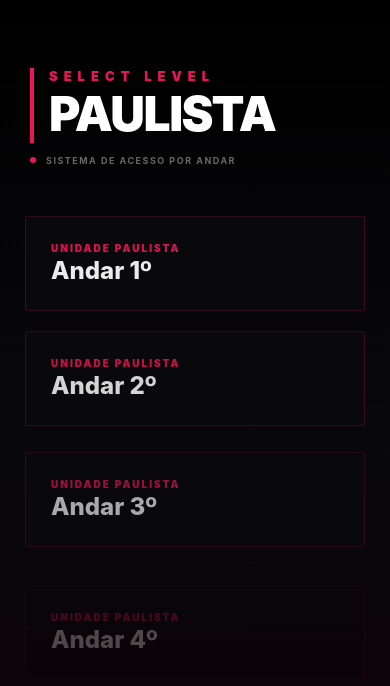
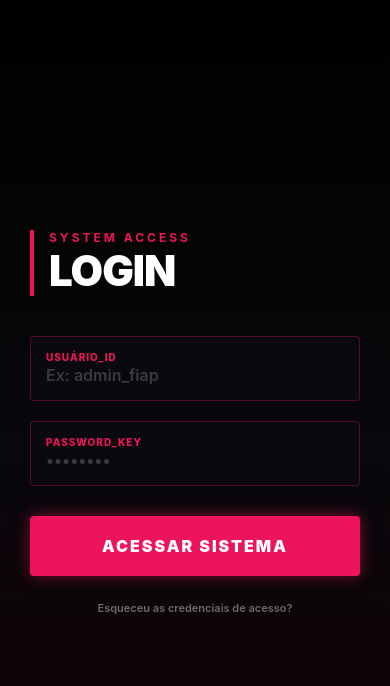
Before and after one commit to gabrieljcoutinho/CP01-Cross-Platform-Application-2026-03-25, a React Native app: screen / in a window 390 px wide. Shown: the top 686 px of the page. Built offline with nearby package versions, Linux system fonts and the light colour scheme.

Commit message:
Criação da tela de Login

```diff
--- a/App.js
+++ b/App.js
@@ -1,4 +1,52 @@
-import React from 'react';
+import React, { useState } from 'react';
+import { StatusBar } from 'expo-status-bar';
+import LoadingScreen from './components/LoadingScreen';
+import LoginScreen from './pages/LoginScreen'; // Importando a nova tela
+import RoomSelectionScreen from './pages/SelecionandoAsala';
+import { useAppLoader } from './hook/useAppLoader';
+
+export default function App() {
+  const isLoaded = useAppLoader(4000); // Reduzi para 4s para ficar mais fluido
+  const [isLoggedIn, setIsLoggedIn] = useState(false);
+
+  // Enquanto carrega, mostra Splash/Loading
+  if (!isLoaded) {
+    return (
+      <>
+        <LoadingScreen />
+        <StatusBar style="light" />
+      </>
+    );
+  }
+
+  //Após carregar, se não estiver logado, mostra Login
+  if (!isLoggedIn) {
+    return (
+      <>
+        <LoginScreen onLogin={() => setIsLoggedIn(true)} />
+        <StatusBar style="light" />
+      </>
+    );
+  }
+
+  //Se estiver logado, mostra a seleção de sala
+  return (
+    <>
+      <RoomSelectionScreen />
+      <StatusBar style="light" />
+    </>
+  );
+}
+
+
+
+
+
+
+
+
+
+/*import React from 'react';
 import { StatusBar } from 'expo-status-bar';
 import LoadingScreen from './components/LoadingScreen';
 import RoomSelectionScreen from './pages/SelecionandoAsala';
@@ -22,4 +70,4 @@ export default function App() {
       <StatusBar style="light" />
     </>
   );
-}
+}*/
--- /dev/null
+++ b/Css/styleLogin.js
@@ -0,0 +1,100 @@
+import styled from 'styled-components/native';
+import { Dimensions, Animated } from 'react-native';
+import { LinearGradient } from 'expo-linear-gradient';
+
+const { width, height } = Dimensions.get('window');
+
+export const Container = styled.View`
+  flex: 1;
+  background-color: #000;
+`;
+
+export const MainBackground = styled(LinearGradient)`
+  position: absolute;
+  top: 0; left: 0; right: 0; bottom: 0;
+`;
+
+export const ContentWrapper = styled.KeyboardAvoidingView`
+  flex: 1;
+  justify-content: center;
+  padding-horizontal: 30px;
+`;
+
+export const HeaderSection = styled.View`
+  margin-bottom: 40px;
+  border-left-width: 4px;
+  border-left-color: #ed145b;
+  padding-left: 15px;
+`;
+
+export const LoginTitle = styled.Text`
+  color: #ffffff;
+  font-size: 42px;
+  font-weight: 900;
+  letter-spacing: -1px;
+`;
+
+export const LoginSubtitle = styled.Text`
+  color: #ed145b;
+  font-size: 12px;
+  font-weight: 700;
+  letter-spacing: 3px;
+  text-transform: uppercase;
+`;
+
+export const InputContainer = styled.View`
+  margin-bottom: 20px;
+  height: 65px;
+  background-color: #0a0a0e;
+  border-width: 1px;
+  border-color: rgba(237, 20, 91, 0.3);
+  border-radius: 4px;
+  padding-horizontal: 15px;
+  justify-content: center;
+`;
+
+export const Label = styled.Text`
+  color: #ed145b;
+  font-size: 10px;
+  font-weight: 800;
+  letter-spacing: 1px;
+  margin-bottom: 2px;
+  text-transform: uppercase;
+`;
+
+export const StyledInput = styled.TextInput.attrs({
+  placeholderTextColor: 'rgba(255,255,255,0.2)',
+})`
+  color: #ffffff;
+  font-size: 16px;
+  font-weight: 600;
+`;
+
+export const LoginButton = styled.TouchableOpacity`
+  height: 60px;
+  background-color: #ed145b;
+  border-radius: 4px;
+  align-items: center;
+  justify-content: center;
+  margin-top: 10px;
+  box-shadow: 0px 0px 15px rgba(237, 20, 91, 0.5);
+`;
+
+export const ButtonText = styled.Text`
+  color: #ffffff;
+  font-size: 16px;
+  font-weight: 900;
+  letter-spacing: 2px;
+  text-transform: uppercase;
+`;
+
+export const FooterLink = styled.TouchableOpacity`
+  margin-top: 25px;
+  align-items: center;
+`;
+
+export const FooterText = styled.Text`
+  color: rgba(255, 255, 255, 0.4);
+  font-size: 11px;
+  font-weight: 600;
+`;
--- /dev/null
+++ b/pages/LoginScreen.js
@@ -0,0 +1,62 @@
+import React, { useState } from 'react';
+import { Platform, Alert } from 'react-native';
+import * as S from '../Css/styleLogin';
+
+export default function LoginScreen({ onLogin }) {
+  const [user, setUser] = useState('');
+  const [password, setPassword] = useState('');
+
+  const handleEnter = () => {
+    if (user.trim() === '' || password.trim() === '') {
+      Alert.alert("Acesso Negado", "Preencha todos os campos do sistema.");
+      return;
+    }
+    // Aqui você pode adicionar lógica de autenticação real
+    onLogin();
+  };
+
+  return (
+    <S.Container>
+      <S.MainBackground
+        colors={['#000000', '#08080c', '#ed145b15']}
+        start={{ x: 0.5, y: 0 }}
+        end={{ x: 0.5, y: 1 }}
+      />
+
+      <S.ContentWrapper behavior={Platform.OS === 'ios' ? 'padding' : 'height'}>
+        <S.HeaderSection>
+          <S.LoginSubtitle>System Access</S.LoginSubtitle>
+          <S.LoginTitle>LOGIN</S.LoginTitle>
+        </S.HeaderSection>
+
+        <S.InputContainer>
+          <S.Label>Usuário_ID</S.Label>
+          <S.StyledInput
+            placeholder="Ex: admin_fiap"
+            value={user}
+            onChangeText={setUser}
+            autoCapitalize="none"
+          />
+        </S.InputContainer>
+
+        <S.InputContainer>
+          <S.Label>Password_Key</S.Label>
+          <S.StyledInput
+            placeholder="••••••••"
+            secureTextEntry
+            value={password}
+            onChangeText={setPassword}
+          />
+        </S.InputContainer>
+
+        <S.LoginButton activeOpacity={0.8} onPress={handleEnter}>
+          <S.ButtonText>Acessar Sistema</S.ButtonText>
+        </S.LoginButton>
+
+        <S.FooterLink>
+          <S.FooterText>Esqueceu as credenciais de acesso?</S.FooterText>
+        </S.FooterLink>
+      </S.ContentWrapper>
+    </S.Container>
+  );
+}
```
